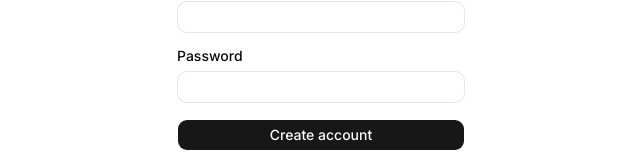
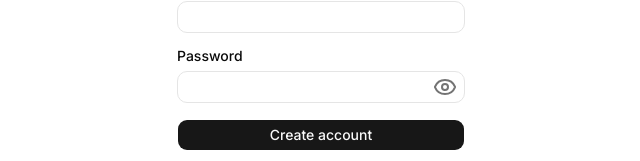
Before and after one commit to marvinalegre/links, a Next.js app: page /signup in a window 1280 px wide. Shown: the part 149-310 px from the top of the page, without its empty margins (319-959 px from the left). Built offline with nearby package versions, Linux system fonts and the light colour scheme.

Commit message:
add show password toggle

```diff
--- a/app/signup/page.tsx
+++ b/app/signup/page.tsx
@@ -2,7 +2,7 @@
 
 import Link from "next/link"
 import { useState, useActionState, useEffect } from "react"
-
+import { Eye, EyeOff } from "lucide-react"
 import { signup } from "@/app/actions/auth"
 import { Label } from "@/components/ui/label"
 import { Input } from "@/components/ui/input"
@@ -16,6 +16,7 @@
   const [state, formAction, pending] = useActionState(signup, initialState)
   const [username, setUsername] = useState("")
   const [password, setPassword] = useState("")
+  const [showPassword, setShowPassword] = useState(false)
   const [showUsernameErr, setShowUsernameErr] = useState(true)
   const [showPasswordErr, setShowPasswordErr] = useState(true)
   const [showFormErr, setShowFormErr] = useState(true)
@@ -65,10 +66,11 @@
 
         <div className="flex flex-col gap-2">
           <Label htmlFor="password">Password</Label>
+          <div className="relative">
             <Input
               id="password"
               name="password"
-            type="password"
+              type={showPassword ? "text" : "password"}
               value={password}
               required
               aria-invalid={Boolean(state.errors?.password) && showPasswordErr}
@@ -83,6 +85,16 @@
                 }
               }}
             />
+            <button
+              type="button"
+              onClick={() => setShowPassword((value) => !value)}
+              className="absolute top-1/2 right-2 -translate-y-1/2 text-muted-foreground"
+              aria-label={showPassword ? "Hide password" : "Show password"}
+            >
+              {showPassword ? <EyeOff /> : <Eye />}
+            </button>
+          </div>
+
           {state.errors?.password && showPasswordErr && (
             <small className="text-destructive">{state.errors.password}</small>
           )}
```
Lines whose indentation alone changed are shown as unchanged.
